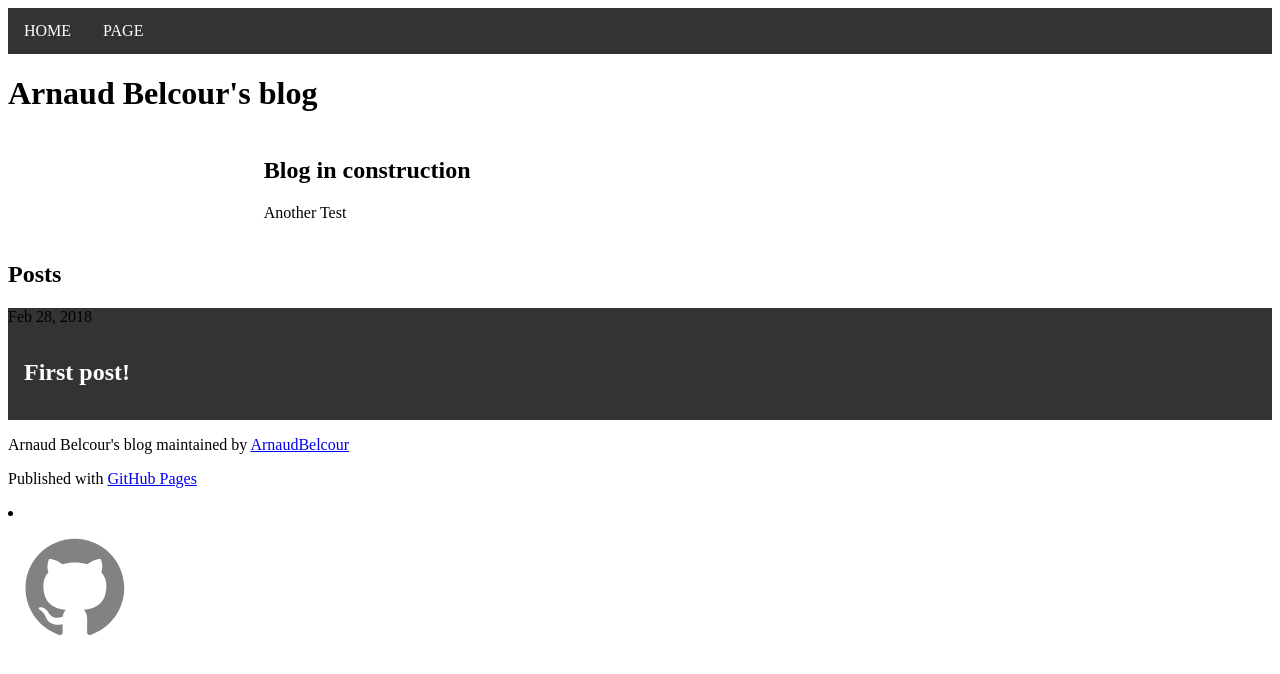
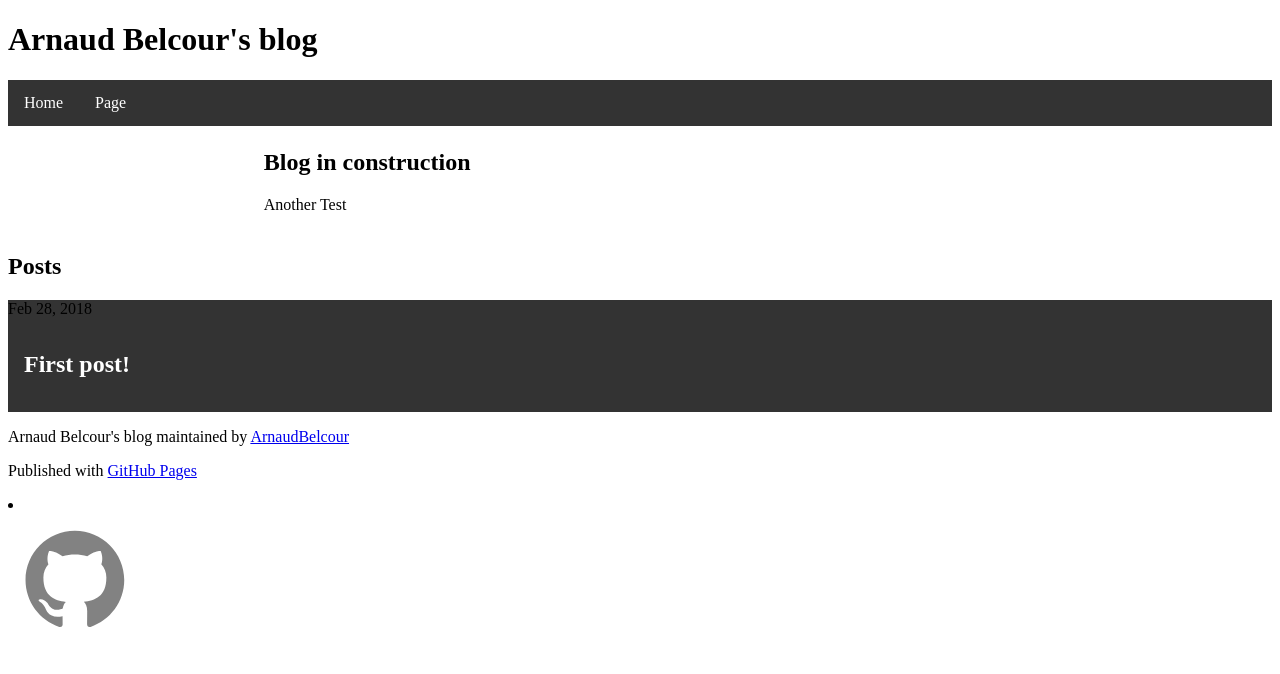
Before and after one commit to ArnaudBelcour/blog, a Jekyll site: the page built from index.html, in a window 1280 px wide. Shown: the top 674 px of the page. Built offline with Jekyll 4.4.1, drawn with Linux system fonts in a browser that asks for light colours; the repository's description, which GitHub fills in, is left out.

Commit message:
Fix issue with navigation bar.

```diff
--- a/_config.yml
+++ b/_config.yml
@@ -1,6 +1,7 @@
 title: Arnaud Belcour's blog
 
-url: "https://arnaudbelcour.github.io"
+url: "https://arnaudbelcour.github.io/"
+baseurl: ""
 
 github_username: ArnaudBelcour
 theme: jekyll-theme-slate
--- a/_includes/header.html
+++ b/_includes/header.html
@@ -1,9 +1,13 @@
 <header class="site-header">
-
   <div id="nav">
     <ul>
-        <li><a href="/">HOME</a></li>
-        <li><a href="/page/">PAGE</a></li>
+      <li>
+        <a href="{{ "/" | prepend: site.baseurl }}">Home</a>
+      </li>
+      <li>
+        <a href="{{ "/page/" | prepend: site.baseurl }}">Page</a>
+      </li>
     </ul>
+  </div>
 
 </header>
--- a/_layouts/default.html
+++ b/_layouts/default.html
@@ -8,8 +8,6 @@
     <meta name="description" content="{{ site.title | default: site.github.repository_name }} : {{ site.description | default: site.github.project_tagline }}">
 
     <link rel="stylesheet" type="text/css" media="screen" href="{{ '/assets/css/style.css?v=' | append: site.github.build_revision | relative_url }}">
-
-      {% include header.html %}
   </head>
 
   <body>
@@ -17,10 +15,9 @@
     <!-- HEADER -->
     <div id="header_wrap" class="outer">
         <header class="inner">
-
           <h1 id="project_title">{{ site.title | default: site.github.repository_name }}</h1>
           <h2 id="project_tagline">{{ site.description | default: site.github.project_tagline }}</h2>
-
+          {% include header.html %}
           {% if site.show_downloads %}
             <section id="downloads">
               <a class="zip_download_link" href="{{ site.github.zip_url }}">Download this project as a .zip file</a>
```
